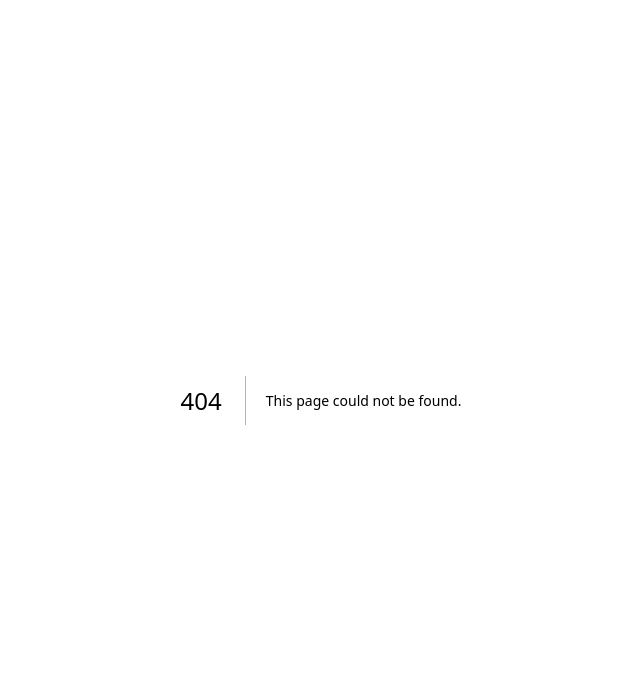
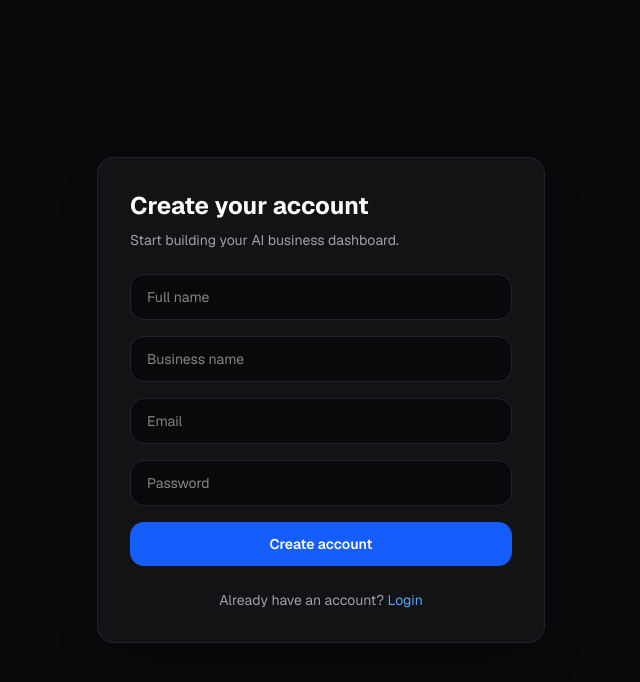
Before and after one commit to jeet310704/ai-business-dashboard, a Next.js app: page /signup in a window 1280 px wide. Before the commit this address had no page. Shown: the top 682 px of the page, without its empty margins (319-959 px from the left). Built offline with nearby package versions, Linux system fonts and the light colour scheme; no server answers.

Commit message:
Add working Supabase login and signup

```diff
--- /dev/null
+++ b/app/login/page.tsx
@@ -0,0 +1,5 @@
+import { AuthForm } from "@/components/auth/auth-form";
+
+export default function LoginPage() {
+  return <AuthForm mode="login" />;
+}
--- /dev/null
+++ b/app/signup/page.tsx
@@ -0,0 +1,5 @@
+import { AuthForm } from "@/components/auth/auth-form";
+
+export default function SignupPage() {
+  return <AuthForm mode="signup" />;
+}
--- /dev/null
+++ b/app/test-db/page.tsx
@@ -0,0 +1,25 @@
+import { createClient } from "@/lib/supabase/server";
+
+export default async function TestDbPage() {
+  const supabase = await createClient();
+
+  const { data, error } = await supabase.from("businesses").select("*");
+
+  return (
+    <div className="p-10 text-white">
+      <h1 className="mb-6 text-2xl font-bold">
+        Supabase Connection Test
+      </h1>
+
+      {error && (
+        <pre className="text-red-500">
+          {JSON.stringify(error, null, 2)}
+        </pre>
+      )}
+
+      <pre className="overflow-auto rounded-xl bg-zinc-900 p-4">
+        {JSON.stringify(data, null, 2)}
+      </pre>
+    </div>
+  );
+}
--- /dev/null
+++ b/components/auth/auth-form.tsx
@@ -0,0 +1,133 @@
+"use client";
+
+import { useState } from "react";
+import Link from "next/link";
+import { useRouter } from "next/navigation";
+import { createClient } from "@/lib/supabase/client";
+
+type AuthMode = "login" | "signup";
+
+export function AuthForm({ mode }: { mode: AuthMode }) {
+  const router = useRouter();
+  const supabase = createClient();
+
+  const [email, setEmail] = useState("");
+  const [password, setPassword] = useState("");
+  const [fullName, setFullName] = useState("");
+  const [businessName, setBusinessName] = useState("");
+  const [error, setError] = useState("");
+  const [loading, setLoading] = useState(false);
+
+  const isSignup = mode === "signup";
+
+  async function handleSubmit(e: React.FormEvent<HTMLFormElement>) {
+    e.preventDefault();
+    setError("");
+    setLoading(true);
+
+    const result = isSignup
+      ? await supabase.auth.signUp({
+          email,
+          password,
+          options: {
+            data: {
+              full_name: fullName,
+              business_name: businessName,
+            },
+          },
+        })
+      : await supabase.auth.signInWithPassword({ email, password });
+
+    setLoading(false);
+
+    if (result.error) {
+      setError(result.error.message);
+      return;
+    }
+
+    router.push("/dashboard");
+    router.refresh();
+  }
+
+  return (
+    <div className="min-h-screen bg-zinc-950 text-white flex items-center justify-center px-4">
+      <div className="w-full max-w-md rounded-2xl border border-white/10 bg-zinc-900/70 p-8 shadow-2xl">
+        <h1 className="text-2xl font-bold">
+          {isSignup ? "Create your account" : "Welcome back"}
+        </h1>
+
+        <p className="mt-2 text-sm text-zinc-400">
+          {isSignup
+            ? "Start building your AI business dashboard."
+            : "Login to your AI business dashboard."}
+        </p>
+
+        <form onSubmit={handleSubmit} className="mt-6 space-y-4">
+          {isSignup && (
+            <>
+              <input
+                className="w-full rounded-xl border border-white/10 bg-zinc-950 px-4 py-3 text-sm outline-none focus:border-blue-500"
+                placeholder="Full name"
+                value={fullName}
+                onChange={(e) => setFullName(e.target.value)}
+              />
+
+              <input
+                className="w-full rounded-xl border border-white/10 bg-zinc-950 px-4 py-3 text-sm outline-none focus:border-blue-500"
+                placeholder="Business name"
+                value={businessName}
+                onChange={(e) => setBusinessName(e.target.value)}
+              />
+            </>
+          )}
+
+          <input
+            className="w-full rounded-xl border border-white/10 bg-zinc-950 px-4 py-3 text-sm outline-none focus:border-blue-500"
+            type="email"
+            placeholder="Email"
+            value={email}
+            required
+            onChange={(e) => setEmail(e.target.value)}
+          />
+
+          <input
+            className="w-full rounded-xl border border-white/10 bg-zinc-950 px-4 py-3 text-sm outline-none focus:border-blue-500"
+            type="password"
+            placeholder="Password"
+            value={password}
+            required
+            minLength={6}
+            onChange={(e) => setPassword(e.target.value)}
+          />
+
+          {error && (
+            <div className="rounded-xl border border-red-500/30 bg-red-500/10 px-4 py-3 text-sm text-red-300">
+              {error}
+            </div>
+          )}
+
+          <button
+            disabled={loading}
+            className="w-full rounded-xl bg-blue-600 py-3 text-sm font-semibold text-white hover:bg-blue-500 disabled:cursor-not-allowed disabled:opacity-60"
+          >
+            {loading
+              ? "Please wait..."
+              : isSignup
+              ? "Create account"
+              : "Login"}
+          </button>
+        </form>
+
+        <p className="mt-6 text-center text-sm text-zinc-400">
+          {isSignup ? "Already have an account?" : "Don't have an account?"}{" "}
+          <Link
+            href={isSignup ? "/login" : "/signup"}
+            className="text-blue-400 hover:text-blue-300"
+          >
+            {isSignup ? "Login" : "Sign up"}
+          </Link>
+        </p>
+      </div>
+    </div>
+  );
+}
--- /dev/null
+++ b/lib/supabase/client.ts
@@ -0,0 +1,8 @@
+import { createBrowserClient } from "@supabase/ssr";
+
+export function createClient() {
+  return createBrowserClient(
+    process.env.NEXT_PUBLIC_SUPABASE_URL!,
+    process.env.NEXT_PUBLIC_SUPABASE_ANON_KEY!
+  );
+}
--- /dev/null
+++ b/lib/supabase/server.ts
@@ -0,0 +1,25 @@
+import { createServerClient } from "@supabase/ssr";
+import { cookies } from "next/headers";
+
+export async function createClient() {
+  const cookieStore = await cookies();
+
+  return createServerClient(
+    process.env.NEXT_PUBLIC_SUPABASE_URL!,
+    process.env.NEXT_PUBLIC_SUPABASE_ANON_KEY!,
+    {
+      cookies: {
+        getAll() {
+          return cookieStore.getAll();
+        },
+        setAll(cookiesToSet) {
+          try {
+            cookiesToSet.forEach(({ name, value, options }) =>
+              cookieStore.set(name, value, options)
+            );
+          } catch {}
+        },
+      },
+    }
+  );
+}
--- a/package.json
+++ b/package.json
@@ -9,6 +9,8 @@
     "lint": "next lint"
   },
   "dependencies": {
+    "@supabase/ssr": "^0.10.3",
+    "@supabase/supabase-js": "^2.106.0",
     "class-variance-authority": "^0.7.1",
     "clsx": "^2.1.1",
     "lucide-react": "^0.511.0",
```
Also changed, not shown: tsconfig.json (+21 -2 lines), 1 other file (tests, documents, lock files or other folders).
